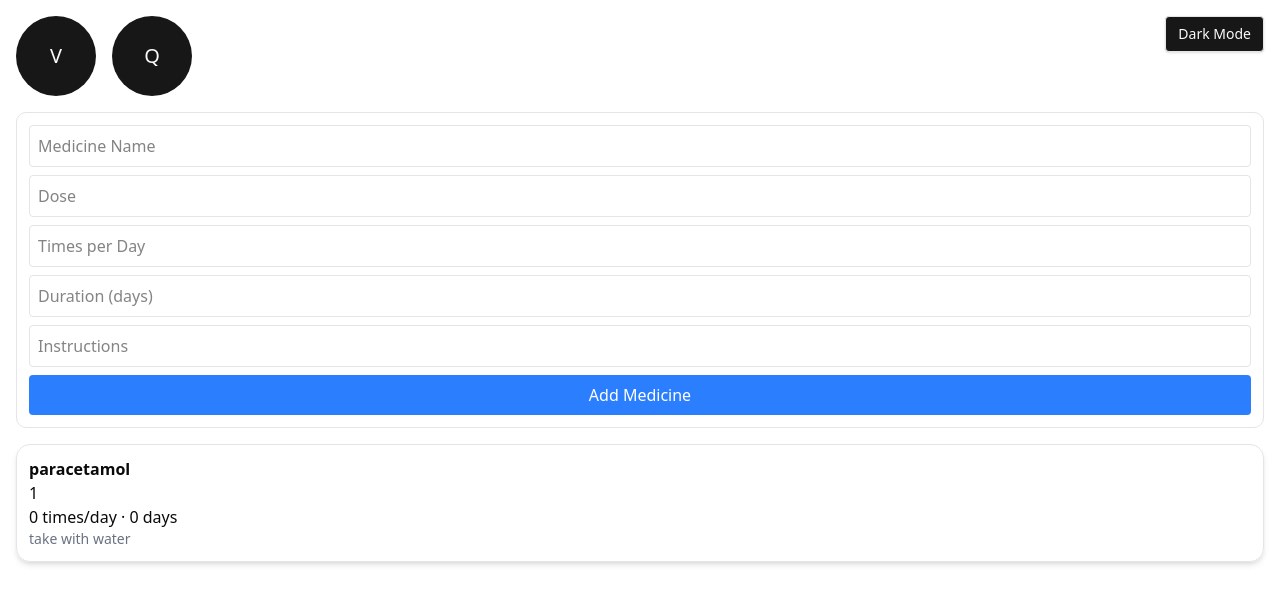
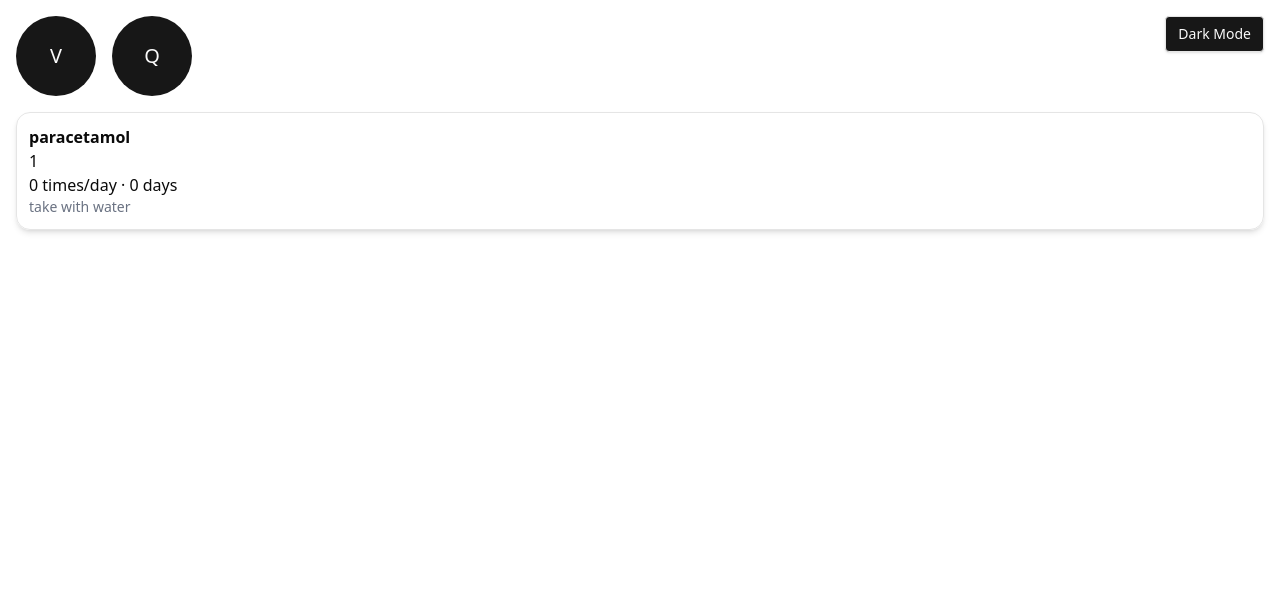
Before and after one commit to SuhailLoya/PillPal-HackitRx-Singapore-2025, a React (Vite) app: page / in a window 1280 px wide. Shown: the top 604 px of the page. Built offline with nearby package versions, Linux system fonts and the light colour scheme.

Commit message:
add routing

```diff
--- a/src/App.tsx
+++ b/src/App.tsx
@@ -1,35 +1,12 @@
-import { useState } from "react";
-import VoiceButton from "./components/Buttons/VoiceButton";
-import QueryButton from "./components/Buttons/QueryButton";
-import { Button } from "./components/ui/button";
-import MedicineList from "./components/Medicine/MedicineList";
-import MedicineForm from "./components/Medicine/MedicineForm";
-import { defaultMedicine, type Medicine } from "./types/medicine";
-import { useTheme } from "./context/themeContext";
+import { BrowserRouter } from "react-router-dom";
+import AppRoutes from "./AppRoutes.tsx";
 
 function App() {
-    const [medicines, setMedicines] = useState<Medicine[]>([defaultMedicine]);
-    const { theme, toggle } = useTheme();
-
-    const handleAdd = (med: Medicine) => setMedicines([...medicines, med]);
-
-    return (
-        <div className="flex flex-col p-4 space-y-4">
-            <div className="flex gap-4">
-                <VoiceButton />
-                <QueryButton />
-                <Button
-                    onClick={toggle}
-                    className="ml-auto px-3 py-1 rounded border shadow"
-                >
-                    {theme === "light" ? "Dark Mode" : "Light Mode"}
-                </Button>
-            </div>
-
-            <MedicineForm onAdd={handleAdd} />
-            <MedicineList medicines={medicines} />
-        </div>
-    );
+  return (
+    <BrowserRouter>
+      <AppRoutes />
+    </BrowserRouter>
+  );
 }
 
 export default App;
--- /dev/null
+++ b/src/AppRoutes.tsx
@@ -0,0 +1,12 @@
+import { Routes, Route } from "react-router-dom";
+import MainPage from "@/pages/MainPage";
+import AddMedicinePage from "./pages/AddMedicinePage";
+
+export default function AppRoutes() {
+    return (
+        <Routes>
+            <Route path="/" element={<MainPage />} />
+            <Route path="/medicines/add" element={<AddMedicinePage />} />
+        </Routes>
+    );
+}
--- /dev/null
+++ b/src/pages/AddMedicinePage.tsx
@@ -0,0 +1,16 @@
+import { useState } from "react";
+import MedicineForm from "@/components/Medicine/MedicineForm";
+import type { Medicine } from "@/types/medicine";
+
+export default function AddMedicinePage() {
+  const [medicines, setMedicines] = useState<Medicine[]>([]);
+
+  const handleAdd = (med: Medicine) => setMedicines([...medicines, med]);
+
+  return (
+    <div className="p-4">
+      <h1 className="text-xl font-bold mb-4">Add Medicine</h1>
+      <MedicineForm onAdd={handleAdd} />
+    </div>
+  );
+}
--- /dev/null
+++ b/src/pages/MainPage.tsx
@@ -0,0 +1,31 @@
+import { useState } from "react";
+import VoiceButton from "@/components/Buttons/VoiceButton";
+import QueryButton from "@/components/Buttons/QueryButton";
+import { Button } from "@/components/ui/button";
+import MedicineList from "@/components/Medicine/MedicineList";
+import { defaultMedicine, type Medicine } from "@/types/medicine";
+import { useTheme } from "@/context/themeContext";
+
+function MainPage() {
+    const [medicines, setMedicines] = useState<Medicine[]>([defaultMedicine]);
+    const { theme, toggle } = useTheme();
+
+
+    return (
+        <div className="flex flex-col p-4 space-y-4">
+            <div className="flex gap-4">
+                <VoiceButton />
+                <QueryButton />
+                <Button
+                    onClick={toggle}
+                    className="ml-auto px-3 py-1 rounded border shadow"
+                >
+                    {theme === "light" ? "Dark Mode" : "Light Mode"}
+                </Button>
+            </div>
+            <MedicineList medicines={medicines} />
+        </div>
+    );
+}
+
+export default MainPage;
```
